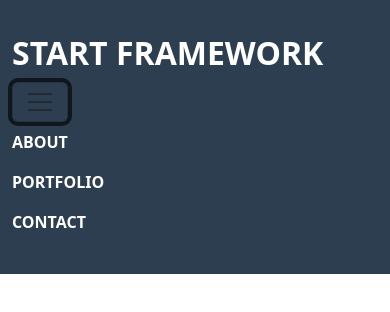
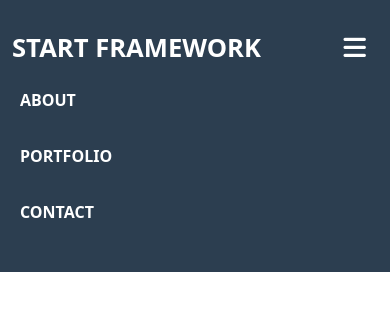
Before and after one commit to hanatawfik8/hello-angular, an Angular app: page / in a window 390 px wide. Both pictures are taken after a click on the button "Toggle navigation". Shown: the top 312 px of the page. Built offline with nearby package versions, Linux system fonts and the light colour scheme.

Commit message:
Adjusting navbar

```diff
--- a/src/app/navbar/navbar.component.css
+++ b/src/app/navbar/navbar.component.css
@@ -1,9 +1,38 @@
-.navbar-brand {
+.navbar-brand,
+.navbar-toggler {
     font-size: 2rem;
+}
+
+.navbar-brand,
+.nav-item {
     font-weight: 700;
 }
 
 .nav-item {
     font-size: 1rem;
-    font-weight: 700;
 }
+
+.navbar-toggler {
+    border-width: 0;
+    box-shadow: 0 0 0;
+}
+
+@media screen and (max-width:767px) {
+
+    .navbar-brand,
+    .navbar-toggler {
+        font-size: 1.6rem;
+    }
+}
+
+@media screen and (max-width:345px) {
+
+    .navbar-brand,
+    .navbar-toggler {
+        font-size: 1rem;
+    }
+
+    .nav-item {
+        font-size: 0.8rem;
+    }
+}
--- a/src/app/navbar/navbar.component.html
+++ b/src/app/navbar/navbar.component.html
@@ -3,20 +3,19 @@
         <a class="navbar-brand text-uppercase text-white" href="#">start framework</a>
         <button class="navbar-toggler" type="button" data-bs-toggle="collapse" data-bs-target="#navbarSupportedContent"
             aria-controls="navbarSupportedContent" aria-expanded="false" aria-label="Toggle navigation">
-            <span class="navbar-toggler-icon"></span>
+            <i class="fa-solid fa-bars text-white"></i>
         </button>
         <div class="collapse navbar-collapse" id="navbarSupportedContent">
-            <ul class="navbar-nav ms-auto mb-2 mb-lg-0">
-                <li class="nav-item me-3">
-                    <a class="nav-link text-uppercase text-white" aria-current="page" href="#">about</a>
+            <ul class="navbar-nav ms-auto">
+                <li class="nav-item me-3 mb-3 mb-lg-0 mt-2 mt-lg-0 ms-2 ms-lg-0">
+                    <a class="nav-link text-uppercase text-white " aria-current="page" href="#">about</a>
                 </li>
-                <li class="nav-item me-3">
+                <li class="nav-item me-3 mb-3 mb-lg-0 ms-2 ms-lg-0">
                     <a class="nav-link text-uppercase text-white" href="#">portfolio</a>
                 </li>
-                <li class="nav-item me-3">
+                <li class="nav-item me-3 mb-3 mb-lg-0 ms-2 ms-lg-0">
                     <a class="nav-link text-uppercase text-white" href="#">contact</a>
                 </li>
-
             </ul>
 
         </div>
```
